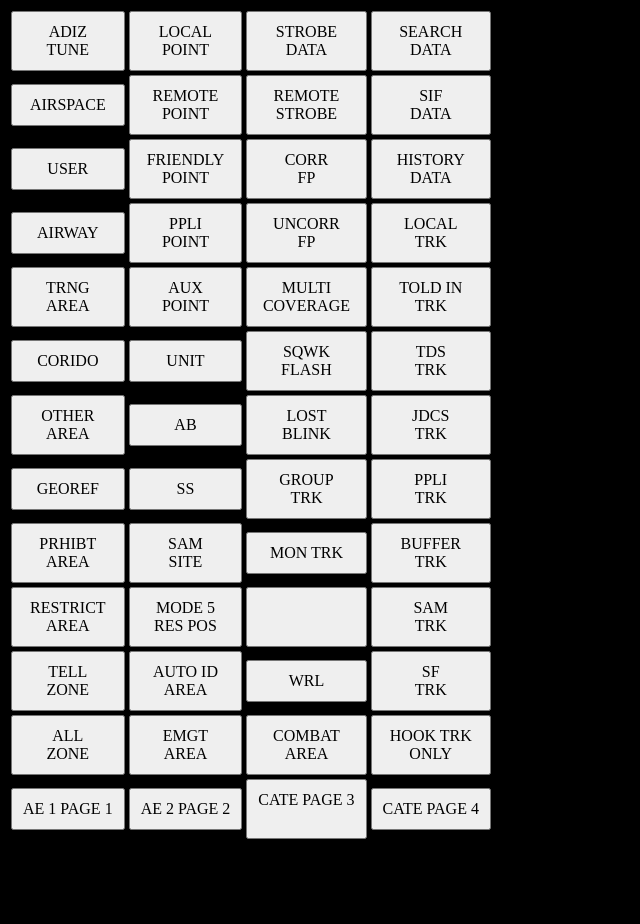
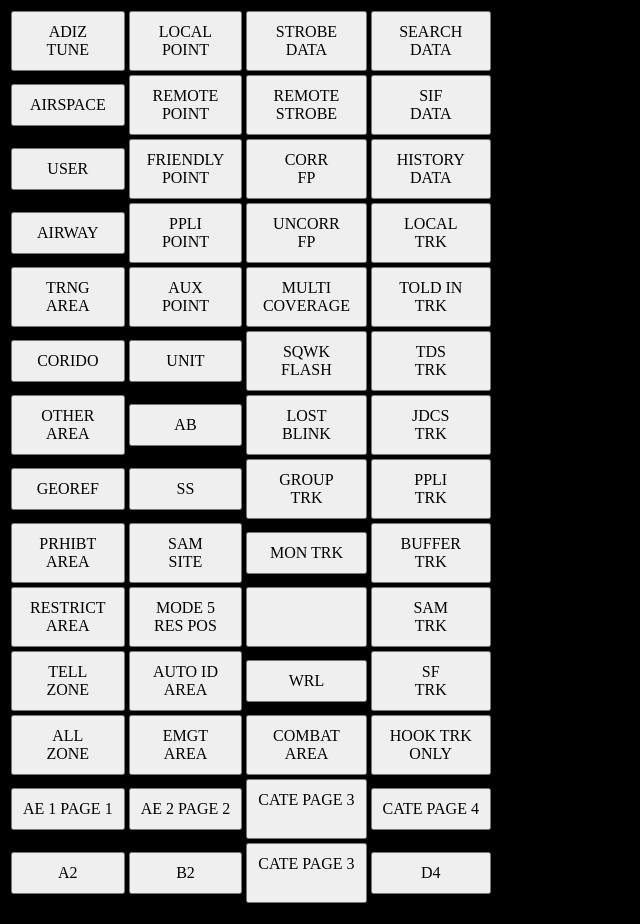
Before and after one commit to sonoranstudytool/sonoranstudytool.github.io, a plain HTML site: page index.html in a window 1280 px wide. Shown: the whole page, without its empty margins (0-640 px from the left). Before the commit the page ends 860 px from the top, so only its background shows below. Drawn offline with Linux system fonts and the light colour scheme.

Commit message:
index.html

```diff
--- a/index.html
+++ b/index.html
@@ -93,6 +93,12 @@
 				<td><button class="button" onclick="PAGE2()">AE 2 PAGE 2<br></button></td>
 				<td><button class="button" onclick="PAGE3()">CATE PAGE 3<br><br></button></td>
 				<td><button class="button" onclick="PAGE4()">CATE PAGE 4<br></button></td>
+			</tr>
+			<tr>
+				<td><button class="button" onclick="A2()">A2<br></button></td>
+				<td><button class="button" onclick="B2()">B2<br></button></td>
+				<td><button class="button" onclick="C3()">CATE PAGE 3<br><br></button></td>
+				<td><button class="button" onclick="D4()">D4<br></button></td>
 			</tr>
 		</table>
 	<!--writes the menu lines and TDs-->
```
